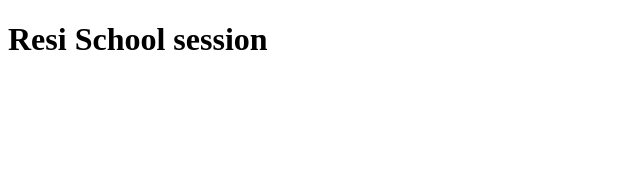
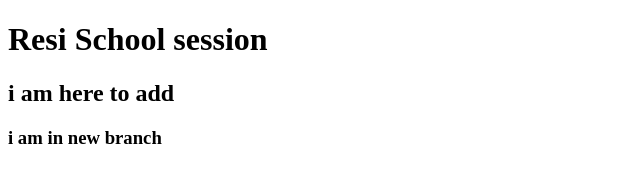
Before and after one commit to Dalim017/redi-school, a plain HTML site: page index.html in a window 1280 px wide. Shown: the whole page, without its empty margins (0-640 px from the left). Drawn offline with Linux system fonts and the light colour scheme.

Commit message:
added heading

```diff
--- a/index.html
+++ b/index.html
@@ -8,6 +8,8 @@
 </head>
 <body>
     <h1>Resi School session</h1>
+    <h2>i am here to add</h2>
+    <h3>i am in new branch</h3>
 
 </body>
 </html>
```
